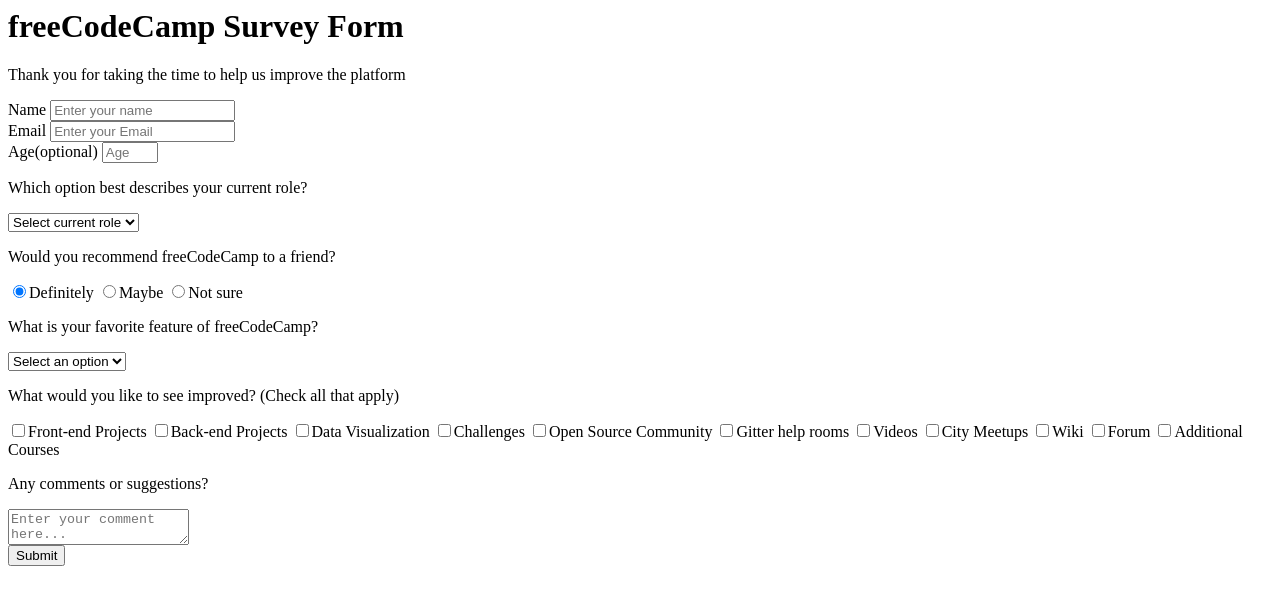
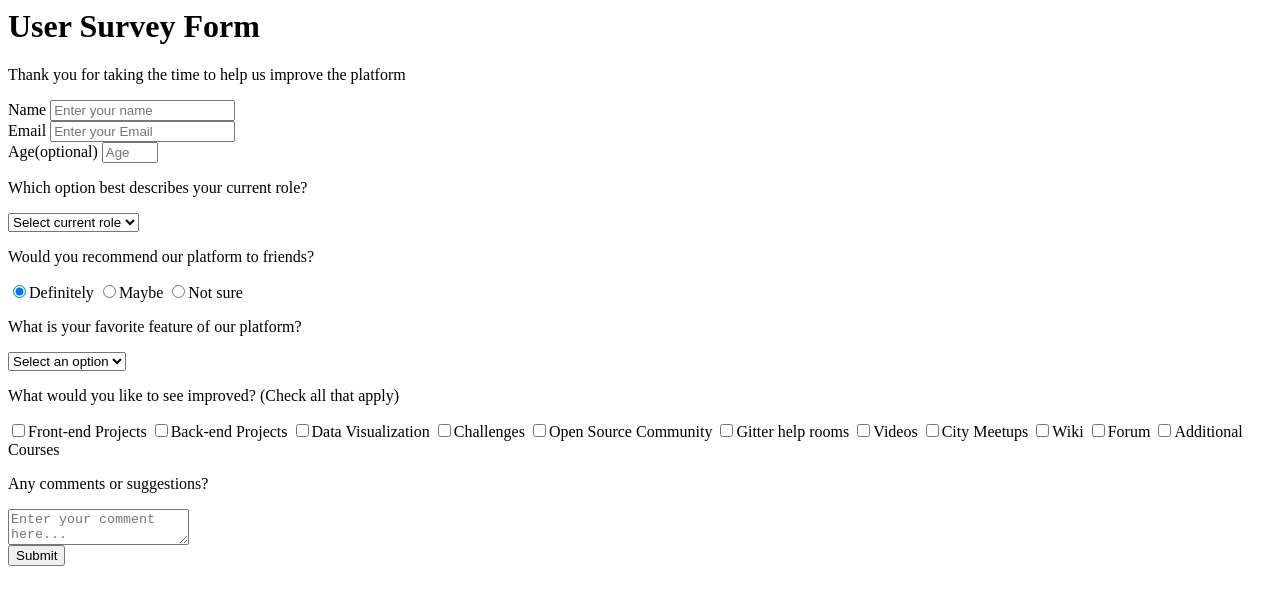
Before and after one commit to MonsonSteven/FCC-Responsive-Web-Dev-Project-1, a plain HTML site: page index.html in a window 1280 px wide. Drawn offline with Linux system fonts and the light colour scheme.

Commit message:
Update index.html

```diff
--- a/index.html
+++ b/index.html
@@ -1,6 +1,6 @@
 <div class="container">
       <header class="header">
-        <h1 id="title" class="text-center">freeCodeCamp Survey Form</h1>
+        <h1 id="title" class="text-center">User Survey Form</h1>
         <p id="description" class="description text-center">
           Thank you for taking the time to help us improve the platform
         </p>
@@ -31,7 +31,7 @@
         </div>
 
         <div class="form-group">
-          <p>Would you recommend freeCodeCamp to a friend?</p>
+          <p>Would you recommend our platform to friends?</p>
           <label>
             <input name="user-recommend" value="definitely" type="radio" class="input-radio" checked="">Definitely</label>
           <label>
@@ -41,14 +41,14 @@
         </div>
 
         <div class="form-group">
-          <p>What is your favorite feature of freeCodeCamp?</p>
+          <p>What is your favorite feature of our platform?</p>
           <select id="most-like" name="mostLike" class="form-control" required="">
             <option disabled="" selected="" value="">Select an option</option>
             <option value="challenges">Challenges</option>
             <option value="projects">Projects</option>
             <option value="community">Community</option>
             <option value="openSource">Open Source</option>
-          </select>
+          </select
         </div>
 
         <div class="form-group">
```
